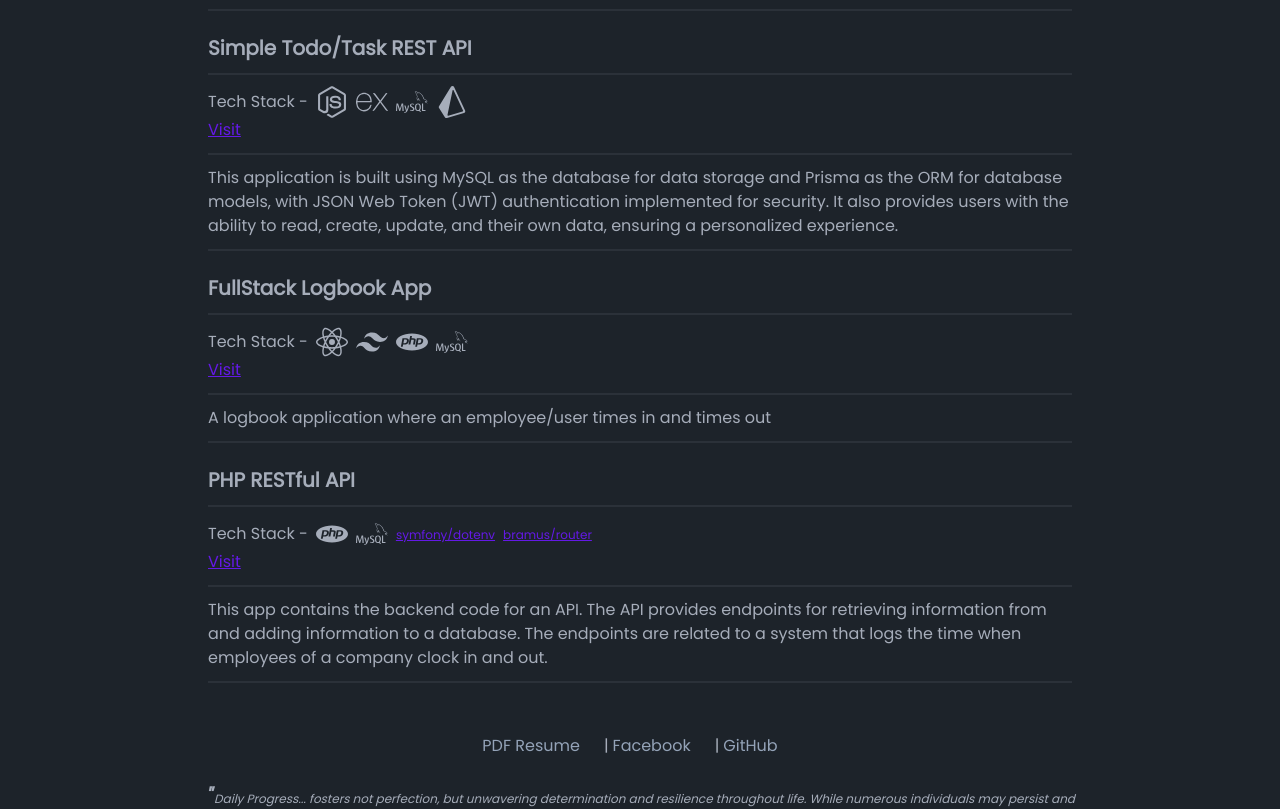
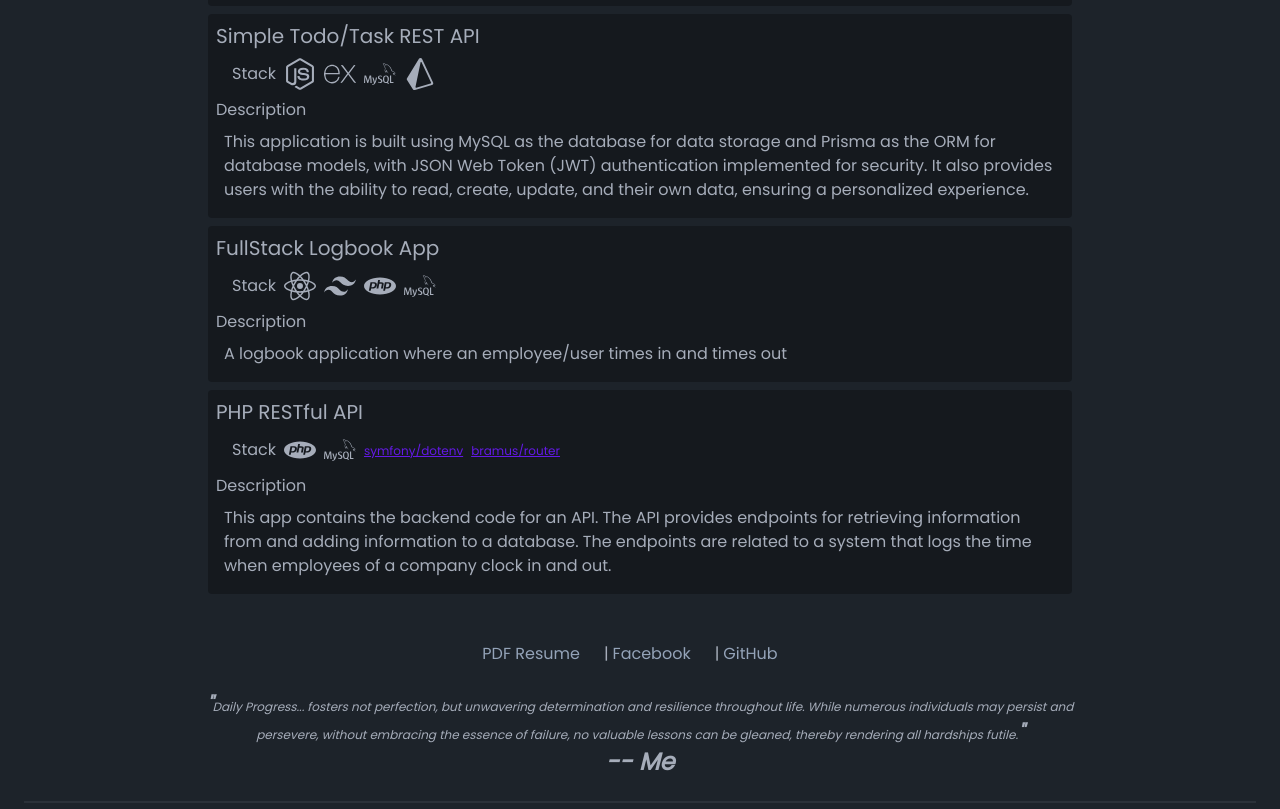
Before and after one commit to Roald2000/react-app-portfolio, a React (Vite) app: page /react-app-portfolio/projects in a window 1280 px wide. Shown: the part 320-1129 px from the top of the page. Built offline with nearby package versions, Linux system fonts and the light colour scheme; some icons are missing.

Commit message:
minor changes
unnoticeable changes

```diff
--- a/src/app.jsx
+++ b/src/app.jsx
@@ -80,12 +80,16 @@ function Contents() {
             </li>
           </ul>
           <br />
-          <article className="italic text-center text-xs sm:text-md">
-            <span className="text-xl font-bold">&quot;</span> Daily Progress...
-            fosters not perfection, but unwavering determination and resilience
-            throughout life. While numerous individuals may persist and
-            persevere, without embracing the essence of failure, no valuable
-            lessons can be gleaned, thereby rendering all hardships futile.{" "}
+          <article className="group italic text-center text-xs sm:text-md tooltip tooltip-accent" data-tip={"Click to Copy"} onClick={() => {
+            navigator.clipboard.writeText(document.getElementById('quote').textContent);
+            alert('Content Copied to clipboard');
+          }}>
+            <span className="text-xl font-bold">&quot;</span>
+            <span id="quote" className=" cursor-pointer">Daily Progress...
+              fosters not perfection, but unwavering determination and resilience
+              throughout life. While numerous individuals may persist and
+              persevere, without embracing the essence of failure, no valuable
+              lessons can be gleaned, thereby rendering all hardships futile.</span>
             <span className="text-xl font-bold">&quot;</span>
             <br />
             <span className="font-bold text-2xl">-- Me</span>
--- a/src/pages/Home.jsx
+++ b/src/pages/Home.jsx
@@ -14,7 +14,7 @@ import {
 } from "react-icons/bi";
 
 import { info, skills } from '../assets/data';
-import { FaSchool } from "react-icons/fa";
+import { FaSchool, } from "react-icons/fa";
 
 
 
@@ -44,6 +44,59 @@ export default function Home() {
           organization.
         </p>
       </section>
+
+
+      <section className="w-full pt-2">
+        <h2 className="my-2 text-lg sm:text-2xl font-semibold flex items-center gap-2">
+          <span>Work Experience</span> <FaPeopleGroup />
+        </h2>
+        <div>
+          <div className="collapse collapse-plus">
+            <input type="checkbox" name="" id="" />
+            <div className=" collapse-title">
+              <h2 >Zamboanga del Sur Electric Cooperative II</h2>
+              <a href="#" className="link-primary">Visit WebSite</a>
+            </div>
+            <div className="collapse-content">
+              <h2 className="my-1 font-medium">Company</h2>
+              <ul className="mx-4">
+                <li className="font-bold">ZAMSURECO II</li>
+                <li className="">Pangi, Ipil , Zamboanga Sibugay</li>
+                <li className="italic">Student Intern | OJT</li>
+                <li className="font-medium">Warehouse Man</li>
+                <li className="font-semibold">2023 | January - May</li>
+              </ul>
+              <h2 className="my-1 font-medium">Skills Developed/Gained</h2>
+              <ul className="mx-4">
+                <li>Adaptability & Flexibility</li>
+                <li>Time Management</li>
+                <li>Task Management</li>
+                <li>Inventory</li>
+              </ul>
+            </div>
+          </div>
+        </div>
+
+      </section>
+
+      <section className="w-full pt-2">
+        <h2 className="my-2 text-lg sm:text-2xl font-semibold flex items-center gap-2">
+          <span>Education</span> <FaSchool />
+        </h2>
+        <ul className="mx-3 mt-1">
+          <li className="font-bold"> {'>'} Dr. Aurelio Mendoza Memorial Colleges</li>
+          <li className="italic">College of Computer Studies Department</li>
+          <li className="font-medium">BS in Information Technology</li>
+          <li className="font-semibold">2019 - 2023</li>
+        </ul>
+        <ul className="mx-3 mt-1">
+          <li className="font-bold">{'>'} Dr. Aurelio Mendoza Memorial Colleges</li>
+          <li className="italic">Technology, Vocational, & Livelihood Track (TVL)</li>
+          <li className="font-medium">Computer Programming</li>
+          <li className="font-semibold">2017 - 2019</li>
+        </ul>
+      </section>
+
       {/* Skills & Tech */}
       <section className="w-full pt-2">
         <h2 className="my-2 text-lg sm:text-2xl font-semibold flex items-center gap-2">
@@ -58,7 +111,7 @@ export default function Home() {
               <h4 className="ml-2 my-2 text-lg font-medium">Languages</h4>
               <ul className="ml-4 flex gap-2 items-center flex-wrap">
                 {skill.tech.lang.map((stack, stackIndex) => {
-                  return <li key={stackIndex} className="tooltip tooltip-primary hover:animate-pulse" data-tip={stack.name}>
+                  return <li key={stackIndex} className="tooltip tooltip-primary" data-tip={stack.name}>
                     {stack.icon}
                   </li>
                 })}
@@ -68,7 +121,7 @@ export default function Home() {
               <h4 className="ml-2 my-2 text-lg font-medium">Frontend - UI</h4>
               <ul className="ml-4 flex gap-2 items-center flex-wrap">
                 {skill.tech.front_stack.map((stack, stackIndex) => {
-                  return <li key={stackIndex} className="tooltip tooltip-primary hover:animate-pulse" data-tip={stack.name}>
+                  return <li key={stackIndex} className="tooltip tooltip-primary" data-tip={stack.name}>
                     {stack.icon}
                   </li>
                 })}
@@ -78,7 +131,7 @@ export default function Home() {
               <h4 className="ml-2 my-2 text-lg font-medium">Backend - REST API</h4>
               <ul className="ml-4 py-2 flex gap-2 items-center flex-wrap  ">
                 {skill.tech.back_stack.map((stack, stackIndex) => {
-                  return <li key={stackIndex} className="tooltip tooltip-primary hover:animate-pulse" data-tip={stack.name}>
+                  return <li key={stackIndex} className="tooltip tooltip-primary" data-tip={stack.name}>
                     {stack.icon}
                   </li>
                 })}
@@ -134,57 +187,6 @@ export default function Home() {
         </p>
       </section>
 
-      <section className="w-full pt-2">
-        <h2 className="my-2 text-lg sm:text-2xl font-semibold flex items-center gap-2">
-          <span>Work Experience</span> <FaPeopleGroup />
-        </h2>
-        <div>
-          <div className="collapse collapse-plus">
-            <input type="checkbox" name="" id="" />
-            <div className=" collapse-title">
-              <h2 >Zamboanga del Sur Electric Cooperative II</h2>
-              <a href="#" className="link-primary">Visit WebSite</a>
-            </div>
-            <div className="collapse-content">
-              <h2 className="my-1 font-medium">Company</h2>
-              <ul className="mx-4">
-                <li className="font-bold">ZAMSURECO II</li>
-                <li className="">Pangi, Ipil , Zamboanga Sibugay</li>
-                <li className="italic">Student Intern | OJT</li>
-                <li className="font-medium">Warehouse Man</li>
-                <li className="font-semibold">2023 | January - May</li>
-              </ul>
-              <h2 className="my-1 font-medium">Skills Developed/Gained</h2>
-              <ul className="mx-4">
-                <li>Adaptability & Flexibility</li>
-                <li>Time Management</li>
-                <li>Task Management</li>
-                <li>Inventory</li>
-              </ul>
-            </div>
-          </div>
-        </div>
-
-      </section>
-
-      <section className="w-full pt-2">
-        <h2 className="my-2 text-lg sm:text-2xl font-semibold flex items-center gap-2">
-          <span>Education</span> <FaSchool />
-        </h2>
-        <ul className="mx-3 mt-1">
-          <li className="font-bold"> {'>'} Dr. Aurelio Mendoza Memorial Colleges</li>
-          <li className="italic">College of Computer Studies Department</li>
-          <li className="font-medium">BS in Information Technology</li>
-          <li className="font-semibold">2019 - 2023</li>
-        </ul>
-        <ul className="mx-3 mt-1">
-          <li className="font-bold">{'>'} Dr. Aurelio Mendoza Memorial Colleges</li>
-          <li className="italic">Technology, Vocational, & Livelihood Track (TVL)</li>
-          <li className="font-medium">Computer Programming</li>
-          <li className="font-semibold">2017 - 2019</li>
-        </ul>
-      </section>
-
     </>
   );
 }
--- a/src/pages/Projects.jsx
+++ b/src/pages/Projects.jsx
@@ -3,10 +3,36 @@ import { projects } from '../assets/data';
 
 
 export default function Projects() {
-  return <section className='flex flex-col gap-3'>
+  return <section>
+    {projects.map((projectItem, projectIndex) => {
+      return <div key={projectIndex} className='my-2 bg-base-300 rounded p-2 flex flex-col gap-2 items-stretch justify-center'>
+        <h2 className='text-xl font-medium'>{projectItem.name}</h2>
+
+        <div className='mx-4 flex items-center justify-start flex-wrap gap-2'>
+          <h3 className='text-md font-medium my-1'>Stack</h3>
+          {projectItem.stack.map((stack, key) => {
+            return <ul key={key} className='flex items-center gap-2 justify-start flex-wrap'>
+              <li className='tooltip tooltip-primary' data-tip={stack.techName}>{stack.tech}</li>
+            </ul>
+          })}
+        </div>
+
+        <div>
+          <h3>Description</h3>
+          <div className='p-2'>
+            {projectItem.description}
+          </div>
+        </div>
+      </div>
+    })}
+  </section>;
+}
+
+
+{/* <section className='flex flex-col gap-3'>
     {projects.map((project, projectIndex) => {
-      return <div key={projectIndex} id={projectIndex} className={` w-full  flex-col flex items-stretch justify-center flex-wrap ${projectIndex % 2 ? 'sm:flex-row-reverse' : 'sm:flex-row'} gap-4`}>
-        <div className='flex-1 relative'>
+      return <div key={projectIndex} id={projectIndex} className={` w-full  flex-col flex items-stretch justify-center `}>
+        <div className='  relative'>
           <h4 className='text-xl font-semibold'>{project.name}</h4>
           <div className='divider my-1'></div>
           <div className='flex gap-2 items-center justify-start'>
@@ -24,5 +50,4 @@ export default function Projects() {
         </div>
       </div>
     })}
-  </section >;
-}
+  </section > */}
```
Also changed, not shown: src/assets/data.jsx (+20 -1 lines).
